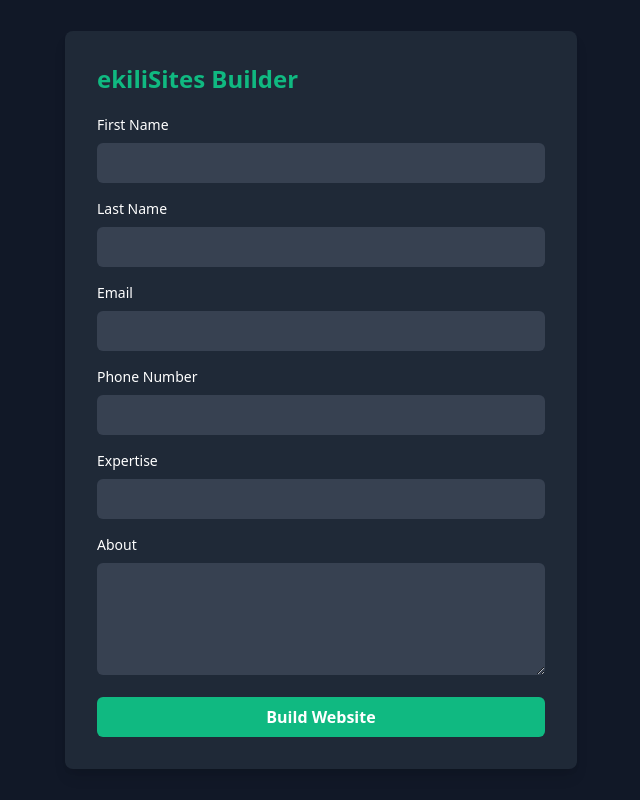
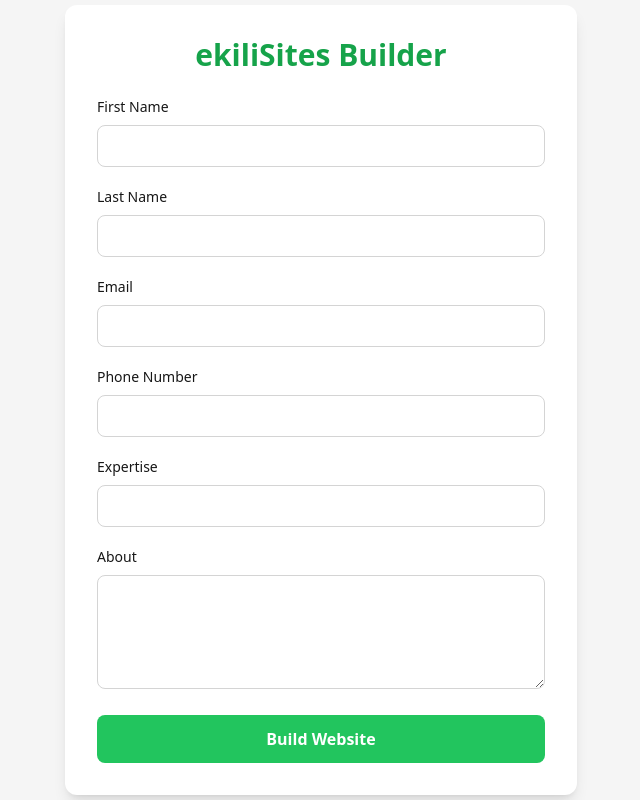
Before and after one commit to tacheraSasi/ekilisites, a PHP site: page / in a window 1280 px wide. Shown: the whole page, without its empty margins (319-959 px from the left). Run offline with PHP 8.4, Linux system fonts and the light colour scheme; some libraries are stand-ins or nearby versions.

Commit message:
more stuff

```diff
--- a/php/index.php
+++ b/php/index.php
@@ -4,37 +4,36 @@
 <meta charset="UTF-8">
 <meta name="viewport" content="width=device-width, initial-scale=1.0">
 <title>ekiliSites Builder</title>
-<link href="https://cdn.jsdelivr.net/npm/tailwindcss@2.2.19/dist/tailwind.min.css" rel="stylesheet">
-</head>
-<body class="bg-gray-900 text-white min-h-screen flex items-center justify-center">
-    <div class="w-full max-w-lg bg-gray-800 rounded-lg shadow-lg p-8">
-        <h1 class="text-2xl font-bold text-green-500 mb-5">ekiliSites Builder</h1>
+<script src="https://cdn.tailwindcss.com"></script></head>
+<body class="bg-neutral-100 text-neutral-900 min-h-screen flex items-center justify-center">
+    <div class="w-full max-w-lg bg-white rounded-xl shadow-lg p-8">
+        <h1 class="text-3xl font-bold text-green-600 mb-6 text-center">ekiliSites Builder</h1>
         <form method="POST" action="build.php">
-            <div class="mb-4">
+            <div class="mb-5">
                 <label class="block text-sm font-medium mb-2" for="fname">First Name</label>
-                <input type="text" name="fname" id="fname" class="w-full px-4 py-2 bg-gray-700 rounded-md focus:outline-none focus:ring-2 focus:ring-green-500" required>
+                <input type="text" name="fname" id="fname" class="w-full px-4 py-2 border border-neutral-300 rounded-lg focus:outline-none focus:ring-2 focus:ring-green-500 focus:border-green-500" required>
             </div>
-            <div class="mb-4">
+            <div class="mb-5">
                 <label class="block text-sm font-medium mb-2" for="lname">Last Name</label>
-                <input type="text" name="lname" id="lname" class="w-full px-4 py-2 bg-gray-700 rounded-md focus:outline-none focus:ring-2 focus:ring-green-500" required>
+                <input type="text" name="lname" id="lname" class="w-full px-4 py-2 border border-neutral-300 rounded-lg focus:outline-none focus:ring-2 focus:ring-green-500 focus:border-green-500" required>
             </div>
-            <div class="mb-4">
+            <div class="mb-5">
                 <label class="block text-sm font-medium mb-2" for="email">Email</label>
-                <input type="email" name="email" id="email" class="w-full px-4 py-2 bg-gray-700 rounded-md focus:outline-none focus:ring-2 focus:ring-green-500" required>
+                <input type="email" name="email" id="email" class="w-full px-4 py-2 border border-neutral-300 rounded-lg focus:outline-none focus:ring-2 focus:ring-green-500 focus:border-green-500" required>
             </div>
-            <div class="mb-4">
+            <div class="mb-5">
                 <label class="block text-sm font-medium mb-2" for="tel">Phone Number</label>
-                <input type="tel" name="tel" id="tel" class="w-full px-4 py-2 bg-gray-700 rounded-md focus:outline-none focus:ring-2 focus:ring-green-500" required>
+                <input type="tel" name="tel" id="tel" class="w-full px-4 py-2 border border-neutral-300 rounded-lg focus:outline-none focus:ring-2 focus:ring-green-500 focus:border-green-500" required>
             </div>
-            <div class="mb-4">
+            <div class="mb-5">
                 <label class="block text-sm font-medium mb-2" for="expertise">Expertise</label>
-                <input type="text" name="expertise" id="expertise" class="w-full px-4 py-2 bg-gray-700 rounded-md focus:outline-none focus:ring-2 focus:ring-green-500" required>
+                <input type="text" name="expertise" id="expertise" class="w-full px-4 py-2 border border-neutral-300 rounded-lg focus:outline-none focus:ring-2 focus:ring-green-500 focus:border-green-500" required>
             </div>
-            <div class="mb-4">
+            <div class="mb-5">
                 <label class="block text-sm font-medium mb-2" for="bio">About</label>
-                <textarea name="bio" id="bio" rows="4" class="w-full px-4 py-2 bg-gray-700 rounded-md focus:outline-none focus:ring-2 focus:ring-green-500"></textarea>
+                <textarea name="bio" id="bio" rows="4" class="w-full px-4 py-2 border border-neutral-300 rounded-lg focus:outline-none focus:ring-2 focus:ring-green-500 focus:border-green-500"></textarea>
             </div>
-            <button type="submit" class="w-full bg-green-500 hover:bg-green-600 text-white font-bold py-2 rounded-md">Build Website</button>
+            <button type="submit" class="w-full bg-green-500 hover:bg-green-600 text-white font-bold py-3 rounded-lg transition-colors">Build Website</button>
         </form>
     </div>
 </body>
```
Also changed, not shown: php/build.php (+9 -11 lines).
